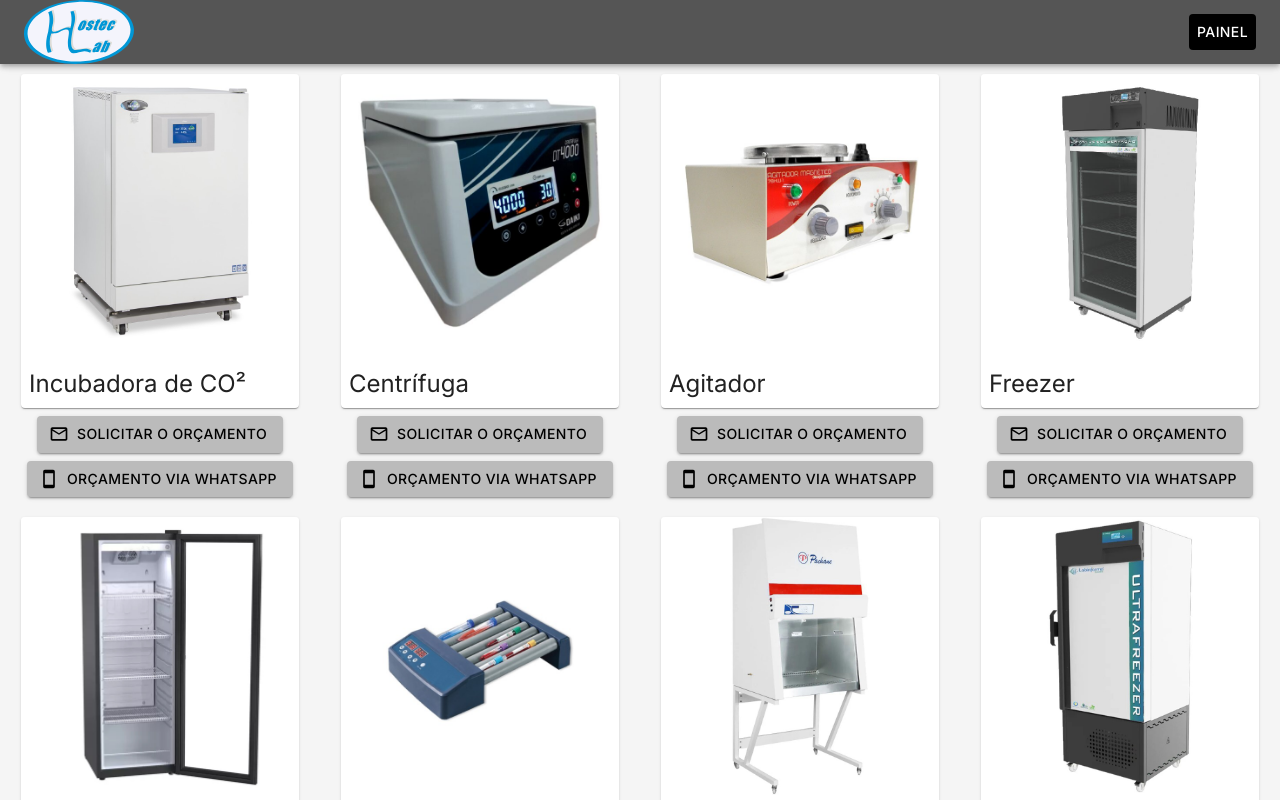
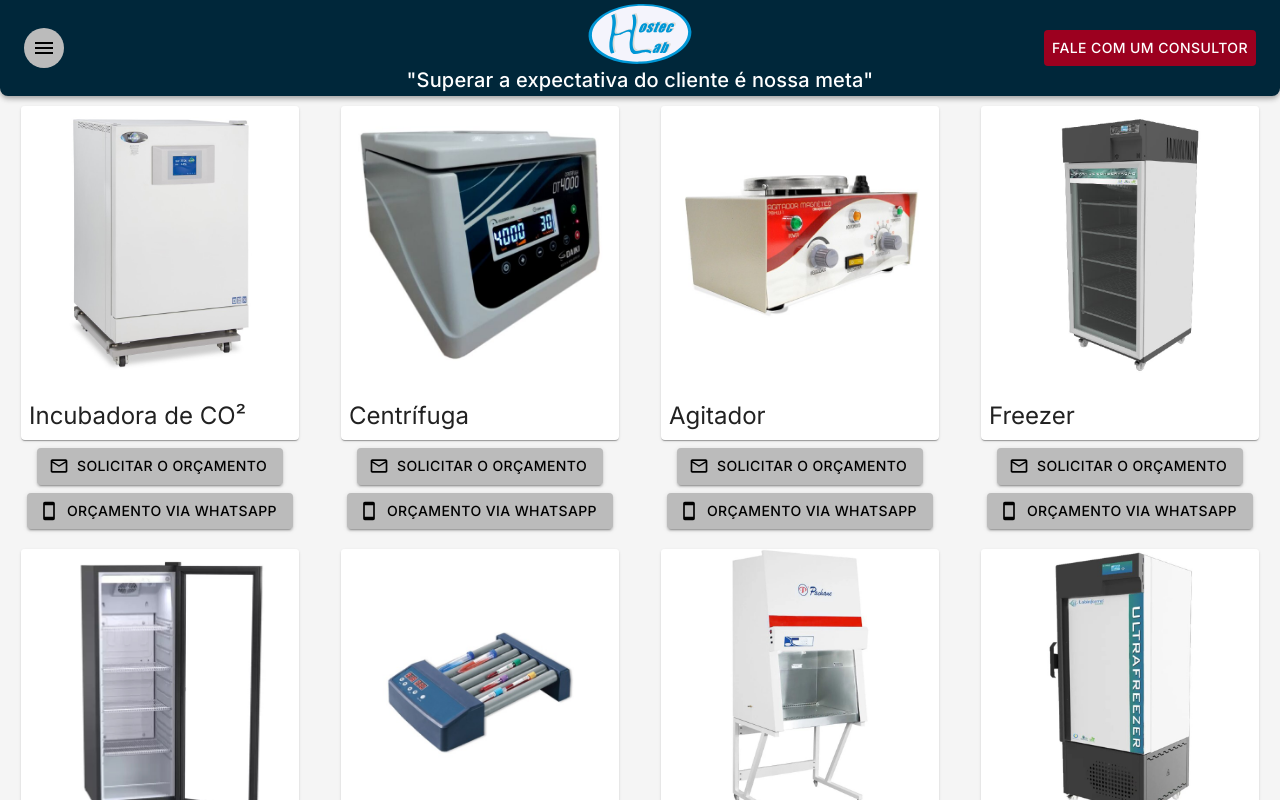
Before and after one commit to Calibracao-Hostec-Lab/loja-hosteclab, a React (Create React App) app: page / in a window 1280 px wide. Shown: the top 800 px of the page. Built offline with nearby package versions, Linux system fonts and the light colour scheme.

Commit message:
Removed unused imports, restyled navbar etc..

```diff
--- a/src/components/Navbar.tsx
+++ b/src/components/Navbar.tsx
@@ -1,108 +1,65 @@
-import * as React from "react";
+import MenuIcon from "@mui/icons-material/Menu";
 import AppBar from "@mui/material/AppBar";
 import Box from "@mui/material/Box";
-import Divider from "@mui/material/Divider";
-import Drawer from "@mui/material/Drawer";
+import Button from "@mui/material/Button";
 import IconButton from "@mui/material/IconButton";
-import List from "@mui/material/List";
-import ListItem from "@mui/material/ListItem";
-import ListItemButton from "@mui/material/ListItemButton";
-import ListItemText from "@mui/material/ListItemText";
-import MenuIcon from "@mui/icons-material/Menu";
 import Toolbar from "@mui/material/Toolbar";
 import Typography from "@mui/material/Typography";
-import Button from "@mui/material/Button";
+
 import Logo from "../images/Logo/Logo Hostec Lab.svg";
 
-const drawerWidth = 240;
-const navItems = [{ name: "Painel", link: "https://painel.hosteclab.com" }];
-
-export default function Navbar(props: any) {
-  const { window } = props;
-  const [mobileOpen, setMobileOpen] = React.useState(false);
-
-  const handleDrawerToggle = () => {
-    setMobileOpen((prevState) => !prevState);
-  };
-
-  const drawer = (
-    <Box onClick={handleDrawerToggle} sx={{ textAlign: "center" }}>
-      <Typography variant="h6" sx={{ my: 2 }}>
-        Hostec Lab
-      </Typography>
-      <Divider />
-      <List>
-        {navItems.map((item) => (
-          <ListItem key={item.name} disablePadding>
-            <ListItemButton href={item.link} sx={{ textAlign: "center" }}>
-              <ListItemText primary={item.name} />
-            </ListItemButton>
-          </ListItem>
-        ))}
-      </List>
-    </Box>
-  );
-
-  const container =
-    window !== undefined ? () => window().document.body : undefined;
-
+export default function Navbar({ id }: { id: string }) {
   return (
     <Box sx={{ display: "flex" }}>
-      <AppBar id={props.id} sx={{ bgcolor: "#555" }} component="nav">
-        <Toolbar>
+      <AppBar
+        id={id}
+        sx={{ bgcolor: "#00273a", borderRadius: "0 0 8px 8px" }}
+        component="nav"
+      >
+        <Toolbar className="flex justify-between">
           <IconButton
-            aria-label="open drawer"
-            edge="start"
-            onClick={handleDrawerToggle}
-            sx={{ mr: 2, display: { sm: "none" } }}
+            href="https://painel.hosteclab.com"
+            sx={{
+              backgroundColor: "#bbb",
+              ":hover": { backgroundColor: "#757575" },
+              transitionDuration: "200ms",
+              color: "black",
+              marginRight: { sm: "172px" },
+            }}
           >
             <MenuIcon />
           </IconButton>
           <Typography
+            className="hidden sm:flex flex-col flex-wrap text-center"
             variant="h6"
             component="h1"
-            sx={{ flexGrow: 1, display: { xs: "none", sm: "block" } }}
+            sx={{ fontSize: { xs: "0.7rem", sm: "1rem", lg: "1.25rem" } }}
           >
             <Box
               component="img"
-              alt="logo"
+              alt="Hostec Lab"
               src={Logo}
-              sx={{ height: "64px" }}
+              className="mt-1 h-[60px]"
             />
+            "Superar a expectativa do cliente é nossa meta"
           </Typography>
-          <Box sx={{ display: { xs: "none", sm: "block" } }}>
-            {navItems.map((item) => (
-              <Button
-                key={item.name}
-                href={item.link}
-                sx={{ color: "#fff", bgcolor: "black" }}
-              >
-                {item.name}
-              </Button>
-            ))}
+          <Box className="flex sm:w-[212px]">
+            <Button
+              sx={{
+                color: "#fff",
+                bgcolor: "#9c001f",
+                ":hover": { backgroundColor: "#750000" },
+                transitionDuration: "200ms",
+                fontSize: { xs: "0.7rem", sm: "0.8rem", lg: "0.875rem" },
+              }}
+              href="https://wa.me/5511976478132"
+              target="_blank"
+            >
+              Fale com um consultor
+            </Button>
           </Box>
         </Toolbar>
       </AppBar>
-      <nav>
-        <Drawer
-          container={container}
-          variant="temporary"
-          open={mobileOpen}
-          onClose={handleDrawerToggle}
-          ModalProps={{
-            keepMounted: true, // Better open performance on mobile.
-          }}
-          sx={{
-            display: { xs: "block", sm: "none" },
-            "& .MuiDrawer-paper": {
-              boxSizing: "border-box",
-              width: drawerWidth,
-            },
-          }}
-        >
-          {drawer}
-        </Drawer>
-      </nav>
     </Box>
   );
 }
```
